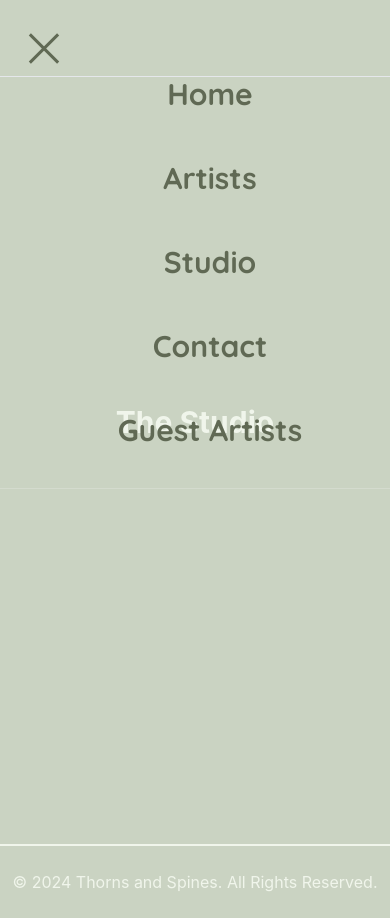
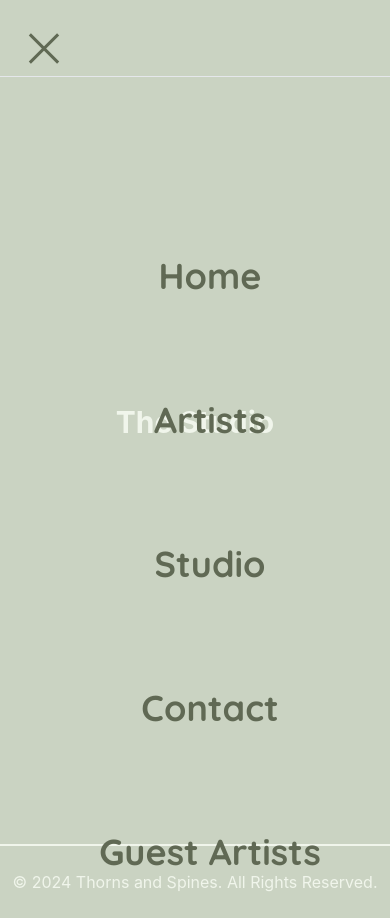
Before and after one commit to Cmbs86/Thorns-and-Spines-page, a React (Vite) app in the folder thorns-n-spines-project/: page /studio in a window 390 px wide. Both pictures are taken after a click on the button 44 px from the left and 48 px from the top of the page. Built offline with nearby package versions, Linux system fonts and the light colour scheme.

Commit message:
fix navbar

```diff
--- a/thorns-n-spines-project/src/components/NavMobile.jsx
+++ b/thorns-n-spines-project/src/components/NavMobile.jsx
@@ -23,7 +23,7 @@ const NavMobile = () => {
             transition={{ duration: 0.2 }}
             className="fixed left-0 shadow-4xl right-0 top-[3.5rem] p-5 pt-0 border-b border-b-white/20"
           >
-            <ul className="grid gap-2">
+            <ul className="grid gap-2 mb-32 mt-48">
               {routes.map((route, idx) => {
                 const { Icon } = route;
 
@@ -38,7 +38,7 @@ const NavMobile = () => {
                       delay: 0.1 + idx / 10,
                     }}
                     key={route.title}
-                    className="w-full p-[0.08rem] py-5 rounded-xl "
+                    className="w-full p-[0.08rem] py-2 rounded-xl "
                   >
                     <a
                       onClick={() => setOpen((prev) => !prev)}
@@ -47,7 +47,7 @@ const NavMobile = () => {
                       }
                       href={route.href}
                     >
-                      <span className="flex gap-1 text-3xl font-bold">{route.title}</span>
+                      <span className="flex gap-1 text-4xl mb-20 font-bold">{route.title}</span>
                       {/* <Icon className="text-xl" /> */}
                     </a>
                   </motion.li>
```
